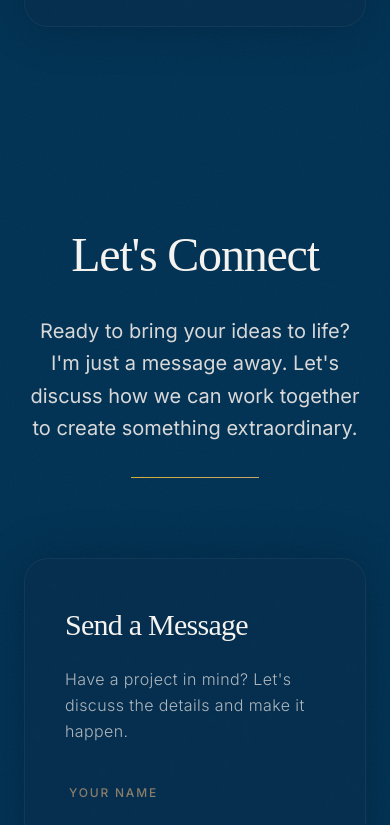
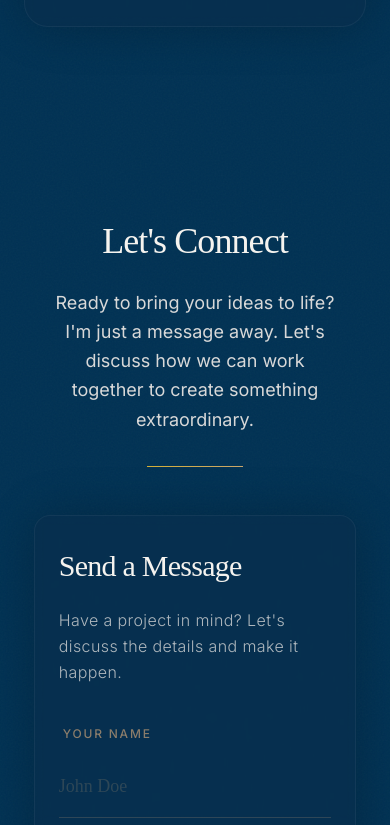
Before and after one commit to O-G-W-A-L/hunter, a React (Vite) app in the folder frontend/: page / in a window 390 px wide. Shown: the part 11175-12000 px from the top of the page. Built offline with nearby package versions, Linux system fonts and the light colour scheme; a web font is replaced by a local one.

Commit message:
ui update

```diff
--- a/frontend/src/pages/Contact.jsx
+++ b/frontend/src/pages/Contact.jsx
@@ -105,7 +105,7 @@ export default function Contact() {
         }} />
       </div>
 
-      <div className="container-luxury relative z-10">
+      <div className="container-luxury relative z-10 w-full max-w-[95vw] lg:max-w-7xl xl:max-w-[90rem]">
         <motion.div
           ref={ref}
           className="max-w-6xl mx-auto"
@@ -115,31 +115,31 @@ export default function Contact() {
         >
           {/* Header */}
           <motion.div
-            className="text-center mb-20"
+            className="text-center mb-12 md:mb-20"
             initial={{ opacity: 0, y: 50 }}
             animate={isInView ? { opacity: 1, y: 0 } : { opacity: 0, y: 50 }}
             transition={{ duration: 0.8, delay: 0.2 }}
           >
-            <h2 className="text-5xl sm:text-6xl md:text-7xl lg:text-8xl font-serif font-medium mb-6 text-ivory tracking-tight">
+            <h2 className="text-4xl sm:text-5xl md:text-6xl lg:text-7xl xl:text-8xl font-serif font-medium mb-6 text-ivory tracking-tight leading-tight">
               Let's Connect
             </h2>
-            <p className="text-xl md:text-2xl text-light-grey max-w-4xl mx-auto leading-relaxed">
+            <p className="text-lg md:text-xl lg:text-2xl text-light-grey max-w-4xl mx-auto leading-relaxed px-4">
               Ready to bring your ideas to life? I'm just a message away. Let's discuss how we can work together to
               create something extraordinary.
             </p>
             <motion.div
-              className="w-32 h-px bg-gradient-to-r from-gold to-warm-gold mx-auto mt-8"
+              className="w-24 md:w-32 h-px bg-gradient-to-r from-gold to-warm-gold mx-auto mt-8"
               initial={{ scaleX: 0 }}
               animate={isInView ? { scaleX: 1 } : { scaleX: 0 }}
               transition={{ duration: timing.normal, delay: timing.normal, ease: appleEasing.smooth }}
             />
           </motion.div>
 
-          <div className="grid lg:grid-cols-2 gap-20">
+          <div className="grid lg:grid-cols-2 gap-10 md:gap-20">
             {/* Contact Form */}
             {/* Contact Form */}
             <motion.div
-              className="bg-navy-soft/30 backdrop-blur-sm border border-ivory/5 rounded-3xl p-10 md:p-12 shadow-[0_0_50px_rgba(0,0,0,0.2)]"
+              className="bg-navy-soft/30 backdrop-blur-sm border border-ivory/5 rounded-2xl md:rounded-3xl p-6 md:p-10 lg:p-12 shadow-[0_0_50px_rgba(0,0,0,0.2)]"
               initial={{ opacity: 0, x: -50 }}
               animate={isInView ? { opacity: 1, x: 0 } : { opacity: 0, x: -50 }}
               transition={{ duration: 0.8, delay: 0.4 }}
@@ -237,7 +237,8 @@ export default function Contact() {
               transition={{ duration: 0.8, delay: 0.6 }}
             >
               {/* Contact Info */}
-              <div className="bg-navy-soft/30 backdrop-blur-sm border border-ivory/5 rounded-3xl p-8 md:p-10 shadow-[0_0_50px_rgba(0,0,0,0.2)]">
+              {/* Contact Info */}
+              <div className="bg-navy-soft/30 backdrop-blur-sm border border-ivory/5 rounded-2xl md:rounded-3xl p-6 md:p-10 shadow-[0_0_50px_rgba(0,0,0,0.2)]">
                 <h3 className="text-2xl md:text-3xl font-serif font-medium text-ivory mb-8 tracking-tight">Direct Lines</h3>
                 <div className="space-y-8">
                   <div className="flex items-start group">
@@ -280,7 +281,7 @@ export default function Contact() {
                       href={contact.href}
                       target="_blank"
                       rel="noopener noreferrer"
-                      className="group bg-navy-soft/30 backdrop-blur-sm border border-ivory/5 rounded-2xl p-6 hover:border-gold/30 transition-all duration-400"
+                      className="group bg-navy-soft/30 backdrop-blur-sm border border-ivory/5 rounded-xl md:rounded-2xl p-4 md:p-6 hover:border-gold/30 transition-all duration-400"
                       whileHover={prefersReducedMotion ? {} : { scale: 1.02, y: -2 }}
                       initial={{ opacity: 0, y: 20 }}
                       animate={isInView ? { opacity: 1, y: 0 } : { opacity: 0, y: 20 }}
```
